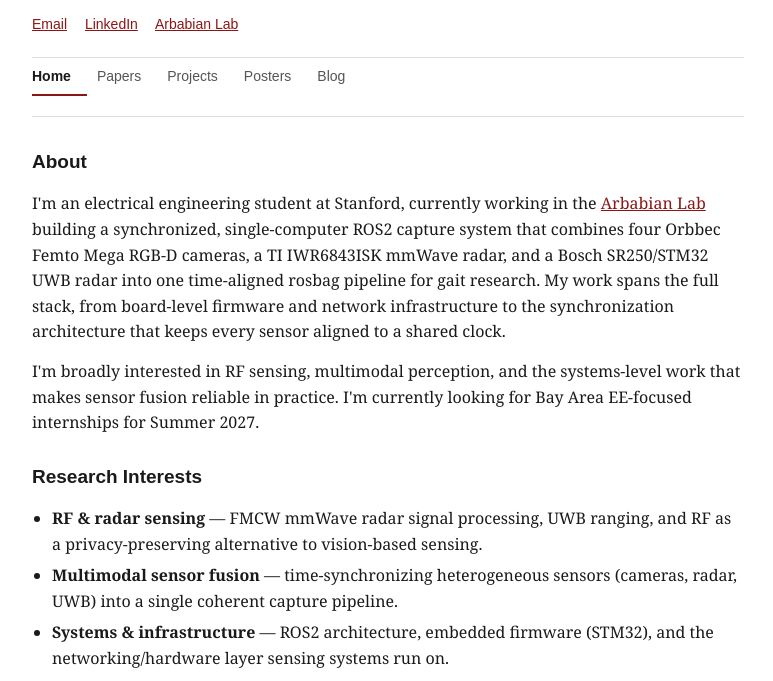
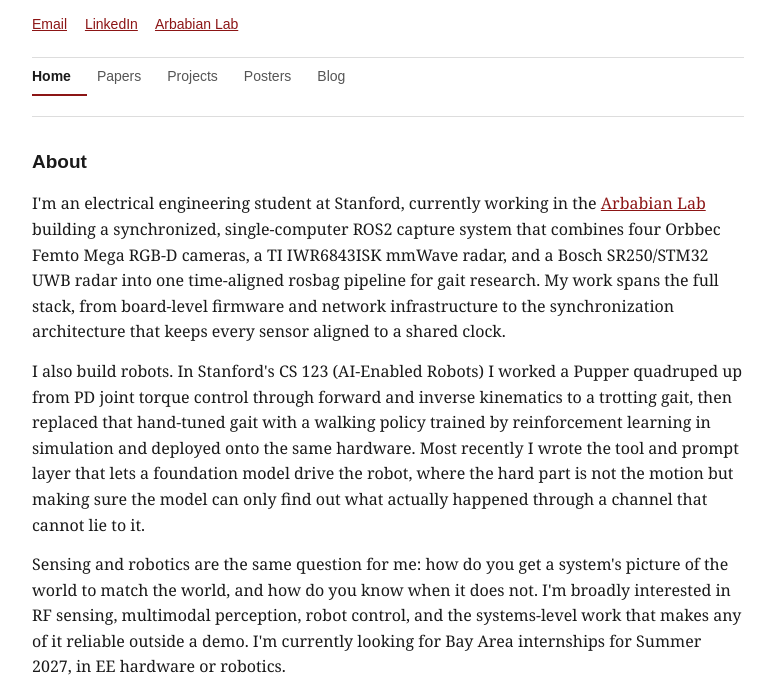
Before and after one commit to aruntamura/aruntamura.github.io, a plain HTML site: page index.html in a window 1280 px wide. Shown: the part 113-794 px from the top of the page, without its empty margins (252-1025 px from the left). Drawn offline with Linux system fonts and the light colour scheme.

Commit message:
Front page: add robotics work and interests
Adds a paragraph on the CS 123 Pupper work (control stack, RL walking
policy, foundation-model tool layer), reframes the About section around
sensing and robotics together, and promotes robotics/control and embodied
AI to the top of Research Interests.

Co-Authored-By: Claude Opus 5 <noreply@anthropic.com>

```diff
--- a/index.html
+++ b/index.html
@@ -145,16 +145,28 @@
       to the synchronization architecture that keeps every sensor aligned to a shared clock.
     </p>
     <p>
-      I'm broadly interested in RF sensing, multimodal perception, and the systems-level work that makes
-      sensor fusion reliable in practice. I'm currently looking for Bay Area EE-focused internships for
-      Summer 2027.
+      I also build robots. In Stanford's CS 123 (AI-Enabled Robots) I worked a Pupper quadruped up from PD
+      joint torque control through forward and inverse kinematics to a trotting gait, then replaced that
+      hand-tuned gait with a walking policy trained by reinforcement learning in simulation and deployed
+      onto the same hardware. Most recently I wrote the tool and prompt layer that lets a foundation model
+      drive the robot, where the hard part is not the motion but making sure the model can only find out
+      what actually happened through a channel that cannot lie to it.
+    </p>
+    <p>
+      Sensing and robotics are the same question for me: how do you get a system's picture of the world to
+      match the world, and how do you know when it does not. I'm broadly interested in RF sensing,
+      multimodal perception, robot control, and the systems-level work that makes any of it reliable
+      outside a demo. I'm currently looking for Bay Area internships for Summer 2027, in EE hardware or
+      robotics.
     </p>
 
     <h2 style="margin-top:26px;">Research Interests</h2>
     <ul>
+      <li><strong>Robotics &amp; control</strong> — legged locomotion, kinematics and gait generation, reinforcement learning for control, and sim-to-real transfer onto real hardware.</li>
+      <li><strong>Embodied AI</strong> — giving foundation models a body: grounded tool interfaces, validation before a command reaches the motors, and honest reporting of robot state.</li>
       <li><strong>RF &amp; radar sensing</strong> — FMCW mmWave radar signal processing, UWB ranging, and RF as a privacy-preserving alternative to vision-based sensing.</li>
       <li><strong>Multimodal sensor fusion</strong> — time-synchronizing heterogeneous sensors (cameras, radar, UWB) into a single coherent capture pipeline.</li>
-      <li><strong>Systems &amp; infrastructure</strong> — ROS2 architecture, embedded firmware (STM32), and the networking/hardware layer sensing systems run on.</li>
+      <li><strong>Systems &amp; infrastructure</strong> — ROS2 architecture, embedded firmware (STM32), real-time control loops, and the networking/hardware layer sensing systems run on.</li>
       <li><strong>Gait &amp; biomechanics</strong> — using synchronized sensor data to characterize normal and abnormal gait patterns for clinical and robotics applications.</li>
     </ul>
 
```
